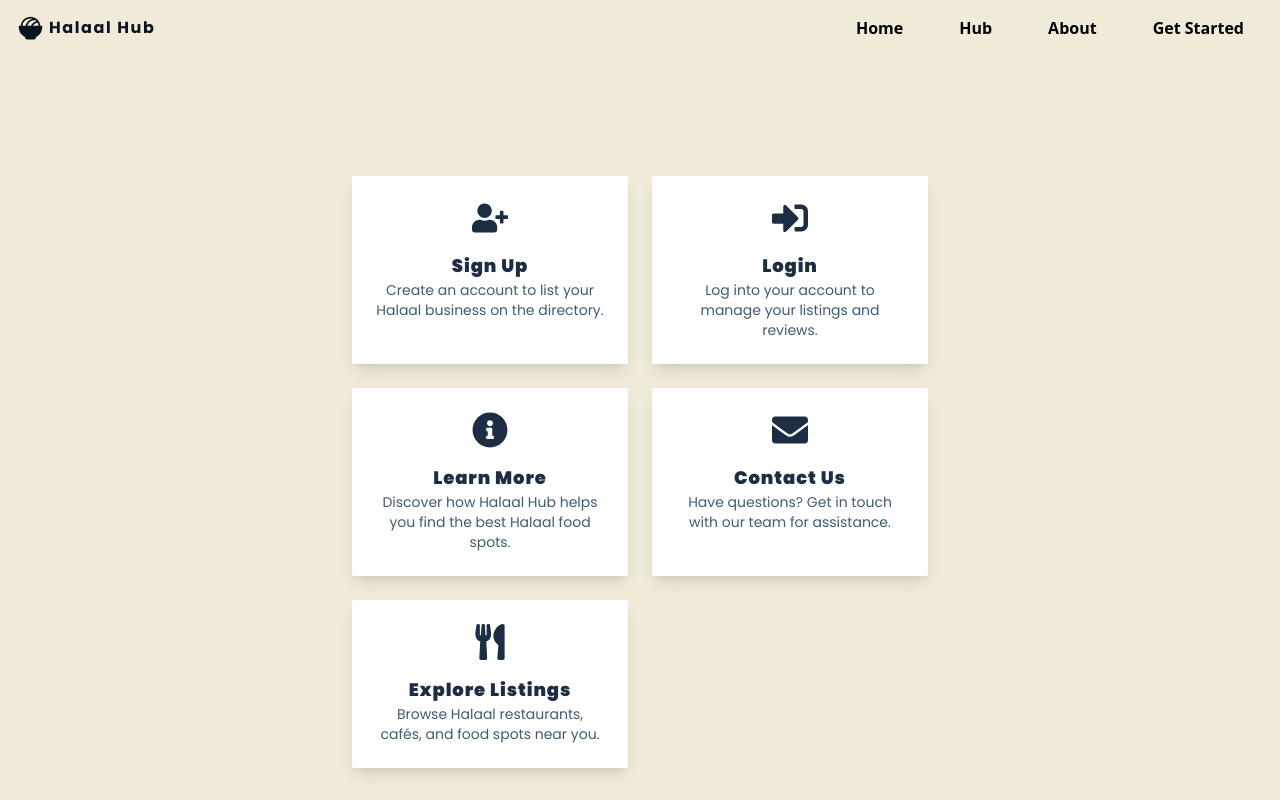
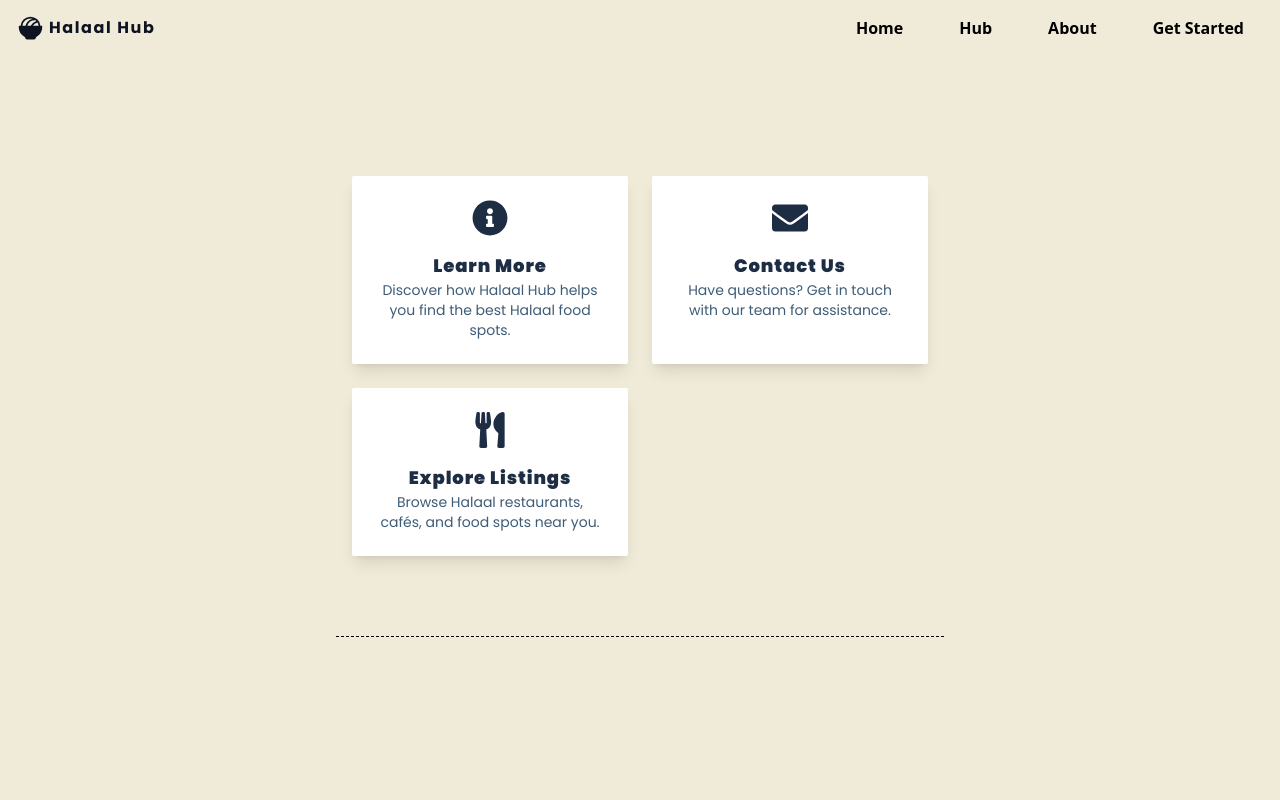
Before and after one commit to Junaidadams/halaal-hub, a React (Vite) app: page /get-started in a window 1280 px wide. Shown: the top 800 px of the page. Built offline with nearby package versions, Linux system fonts and the light colour scheme.

Commit message:
Changed constant getStartedOption structure

```diff
--- a/constants.js
+++ b/constants.js
@@ -13,6 +13,7 @@ import {
   FaHouseUser,
   FaRegUser,
 } from "react-icons/fa";
+import { CgProfile } from "react-icons/cg";
 import { MdBakeryDining, MdRestaurant } from "react-icons/md";
 import { IoMdCafe } from "react-icons/io";
 import { RiTakeawayFill } from "react-icons/ri";
@@ -72,7 +73,8 @@ export const navigationLinks = {
   signedInLinks: [],
 };
 
-export const getStartedOptions = [
+export const getStartedOptions = {
+  notSignedIn: [
     {
       key: 4,
       name: "Sign Up",
@@ -88,6 +90,9 @@ export const getStartedOptions = [
       description: "Log into your account to manage your listings and reviews.",
       icon: FaSignInAlt,
     },
+  ],
+
+  main: [
     {
       key: 1,
       name: "Learn More",
@@ -110,7 +115,17 @@ export const getStartedOptions = [
       description: "Browse Halaal restaurants, cafés, and food spots near you.",
       icon: FaUtensils,
     },
-];
+  ],
+  signedInLinks: [
+    {
+      key: 6,
+      name: "Profile",
+      link: "/profile",
+      description: "Change preferences and view account settings.",
+      icon: CgProfile,
+    },
+  ],
+};
 
 export const contactInformation = [
   {
--- a/src/pages/GetStarted.jsx
+++ b/src/pages/GetStarted.jsx
@@ -1,14 +1,18 @@
 import { getStartedOptions } from "../../constants";
 import { Link } from "react-router-dom";
 import Wrapper from "../components/util/Wrapper";
+import { AuthContext } from "../context/AuthContext";
+import { useContext } from "react";
 
 const GetStarted = () => {
+  const { currentUser } = useContext(AuthContext);
+
+  var fullLinks = getStartedOptions.main;
   return (
     <Wrapper>
       <div className="mx-auto my-20  w-[95%]  font-poppins">
         <div className="grid grid-cols-1 md:grid-cols-2 gap-2 lg:gap-4 xl:gap-6 mx-auto md:my-10 lg:my-14 xl:my-20 sm:w-2/3 xl:w-1/2 border-b border-black border-dashed pb-20 p-4">
-          {getStartedOptions.map(
-            ({ key, name, link, description, icon: Icon }) => (
+          {fullLinks.map(({ key, name, link, description, icon: Icon }) => (
             <Link
               key={key}
               to={link}
@@ -24,8 +28,7 @@ const GetStarted = () => {
                 {description}
               </p>
             </Link>
-            )
-          )}
+          ))}
         </div>
       </div>
     </Wrapper>
```
Lines whose indentation alone changed are shown as unchanged.
